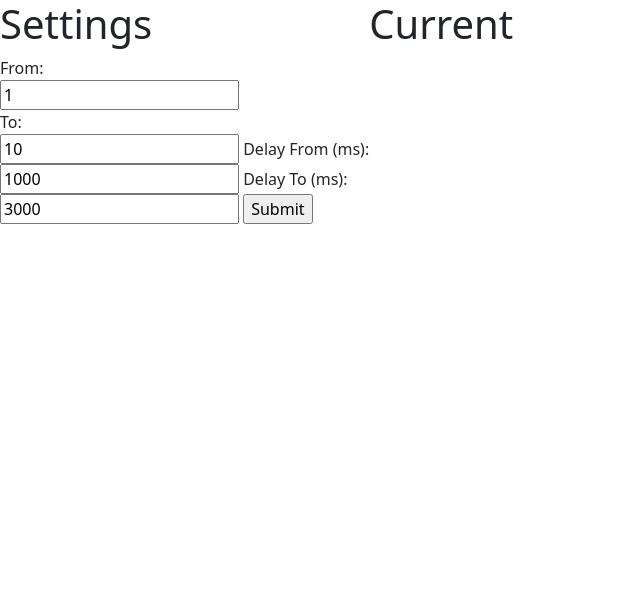
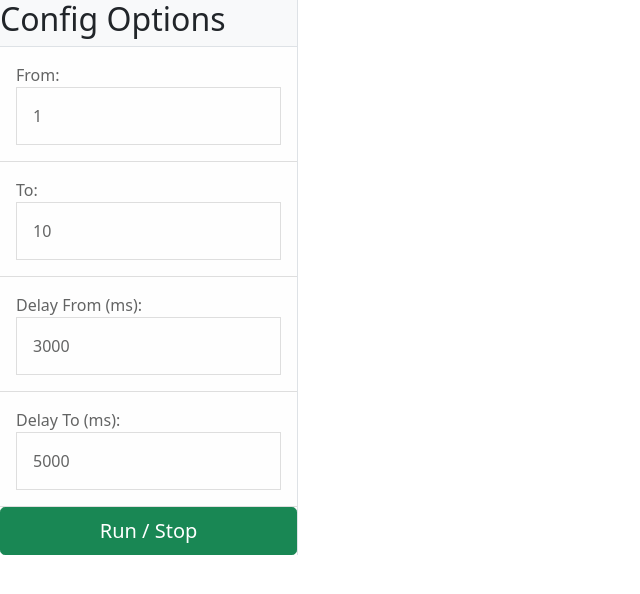
Before and after one commit to th-lange/RandomSite, a plain HTML site: page index.html in a window 1280 px wide. Shown: the whole page, without its empty margins (0-640 px from the left). Drawn offline with nearby package versions, Linux system fonts and the light colour scheme.

Commit message:
Added Basic Logic for Timer and Display

```diff
--- /dev/null
+++ b/base.css
@@ -0,0 +1,16 @@
+div.main-target {
+    width: 100%;
+    margin: 20px;
+    font-size: 80px;
+    /* 100 = viewport width, as 1vw = 1/100th of that
+       So if the container is 50% of viewport (as here)
+       then factor that into how you want it to size.
+       Let's say you like 5vw if it were the whole width,
+       then for this container, size it at 2.5vw (5 * .5 [i.e. 50%])
+    */
+    font-size: 25vw;
+    align-content: center;
+    text-align: center;
+    align-self: center;
+    position: absolute;
+}
--- a/index.html
+++ b/index.html
@@ -1,84 +1,63 @@
-<!doctype html>
-<html>
+<!DOCTYPE html>
+<html lang="en">
 <head>
-    <meta charset="utf-8">
-    <meta name="viewport" content="width=device-width, initial-scale=1">
-    <title>Bootstrap demo</title>
-    <link href="https://cdn.jsdelivr.net/npm/bootstrap@5.2.0-beta1/dist/css/bootstrap.min.css" rel="stylesheet" integrity="sha384-0evHe/X+R7YkIZDRvuzKMRqM+OrBnVFBL6DOitfPri4tjfHxaWutUpFmBp4vmVor" crossorigin="anonymous">
+    <meta charset="utf-8" />
+    <meta name="viewport" content="width=device-width, initial-scale=1, shrink-to-fit=no" />
+    <meta name="description" content="" />
+    <meta name="author" content="" />
+    <title>Simple Sidebar - Start Bootstrap Template</title>
+    <link href="base.css" rel="stylesheet" />
+    <link href="https://cdn.jsdelivr.net/npm/bootstrap@5.1.3/dist/css/bootstrap.min.css" rel="stylesheet" integrity="sha384-1BmE4kWBq78iYhFldvKuhfTAU6auU8tT94WrHftjDbrCEXSU1oBoqyl2QvZ6jIW3" crossorigin="anonymous">
+<!--    <script src="https://cdn.jsdelivr.net/npm/bootstrap@5.1.3/dist/js/bootstrap.bundle.min.js" integrity="sha384-ka7Sk0Gln4gmtz2MlQnikT1wXgYsOg+OMhuP+IlRH9sENBO0LRn5q+8nbTov4+1p" crossorigin="anonymous"></script>-->
+    <script src="https://ajax.googleapis.com/ajax/libs/jquery/3.6.0/jquery.min.js"></script>
 
-    <style>
-        html {
-            height: 100%;
-        }
-
-        body {
-            height: 100%;
-            overflow: hidden;
-            margin: 0px;  /* removes default style */
-            display: flex;  /* enables flex content for its children */
-            box-sizing: border-box;
-        }
-
-        .column {
-            height: 100%;  /* allows both columns to span the full height of the browser window */
-            display: flex;
-            flex-direction: column;  /* stacks the left and right headers above the bottom content */
-        }
-
-        #left {
-            flex-shrink: 0;  /* makes sure that content is not cut off in a smaller browser window */
-        }
-
-        .top-left {
-            flex-shink: 0;
-        }
-
-        .top-right {
-            flex-shrink: 0;
-            display: flex;
-        }
-
-        ul {
-            display: flex;
-            list-style: none;
-        }
-
-        .bottom {
-            flex-grow: 1;  /* ensures that the container will take up the full height of the parent container */
-            overflow-y: auto;  /* adds scroll to this container */
-        }
-    </style>
 
 
 </head>
 <body>
-<div id="left" class="column">
-    <div class="top-left">
-        <h1>Settings</h1>
+<div class="d-flex" id="wrapper">
+    <!-- Sidebar-->
+    <div class="border-end bg-white" id="sidebar-wrapper">
+        <div class="sidebar-heading border-bottom bg-light">
+            <h2>Config Options</h2>
+        </div>
+        <form>
+            <div class="list-group list-group-flush">
+
+                <div class="list-group-item list-group-item-action list-group-item-light p-3">
+                        <label for="valueFrom">From:</label>
+                        <input class="list-group-item list-group-item-action list-group-item-light p-3" type="text" id="valueFrom" name="valueFrom" value="1">
+                </div>
+
+                <div class="list-group-item list-group-item-action list-group-item-light p-3">
+                                <label for="valueTo">To:</label>
+                                <input class="list-group-item list-group-item-action list-group-item-light p-3" type="text" id="valueTo" name="valueTo" value="10">
+                </div>
+
+                <div class="list-group-item list-group-item-action list-group-item-light p-3">
+                                <label for="delayFrom">Delay From (ms):</label>
+                                <input class="list-group-item list-group-item-action list-group-item-light p-3" type="text" id="delayFrom" name="delayFrom" value="3000">
+                </div>
+
+                <div class="list-group-item list-group-item-action list-group-item-light p-3">
+                                <label for="delayTo">Delay To (ms):</label>
+                                <input class="list-group-item list-group-item-action list-group-item-light p-3" type="text" id="delayTo" name="delayTo" value="5000">
+                </div>
+
+                <button id="startStop" type="button" class="btn btn-lg btn-success" onClick="startStopAction();">Run / Stop</button>
+            </div>
+        </form>
     </div>
-    <div class="bottom">
-        <form>
-            <label for="valueFrom">From:</label><br>
-            <input type="text" id="valueFrom" name="valueFrom" value="1"><br>
-            <label for="valueTo">To:</label><br>
-            <input type="text" id="valueTo" name="valueTo" value="10">
-            <label for="delayFrom">Delay From (ms):</label><br>
-            <input type="text" id="delayFrom" name="delayFrom" value="1000">
-            <label for="delayTo">Delay To (ms):</label><br>
-            <input type="text" id="delayTo" name="delayTo" value="3000">
-            <input class="bi bi-play" type="submit" value="Submit">
-        </form>
+    <!-- Page content wrapper-->
+    <div id="page-content-wrapper">
+        <!-- Page content-->
+        <div class="container-fluid">
+            <div class="main-target" id="main-target">
+            </div>
 
+        </div>
     </div>
 </div>
-<div id="right" class="column">
-    <div class="top-right">
-        <h1>Current</h1>
-    </div>
-    <div class="bottom">
-
-    </div>
-</div>
-<script src="https://cdn.jsdelivr.net/npm/bootstrap@5.2.0-beta1/dist/js/bootstrap.bundle.min.js" integrity="sha384-pprn3073KE6tl6bjs2QrFaJGz5/SUsLqktiwsUTF55Jfv3qYSDhgCecCxMW52nD2" crossorigin="anonymous"></script>
 </body>
+<script type="text/javascript" src="logic.js"></script>
 </html>
--- /dev/null
+++ b/logic.js
@@ -0,0 +1,60 @@
+let started = false;
+
+async function startStopAction() {
+    if (!started) {
+        $('#startStop').addClass('btn-danger').removeClass('btn-success');
+    } else {
+        $('#startStop').removeClass('btn-danger').addClass('btn-success');
+    }
+
+    var valueFrom = parseInt($('#valueFrom').val());
+    var valueTo = parseInt($('#valueTo').val());
+
+    if (valueTo < valueFrom || valueFrom < 0) {
+        valueFrom = Math.max(0, valueFrom)
+        valueTo = Math.max(valueFrom, valueTo)
+        $('#valueTo').value = valueTo
+        console.error('Value To smaller then ValueFrom or valueFrom < 0')
+    }
+
+    var delayFrom = parseInt($('#delayFrom').val())
+    var delayTo = parseInt($('#delayTo').val())
+
+    if (delayTo < delayFrom || delayFrom < 0) {
+        delayFrom = Math.max(0, delayFrom)
+        delayTo = Math.max(delayFrom, delayTo)
+        $('#valueTo').value = delayTo
+        console.error('DelayTo smaller then DelayFrom OR DelayFrom < 0')
+    }
+
+    started = !started;
+    await until(_ => started !== true, valueFrom, valueTo, delayFrom, delayTo);
+
+}
+
+function until(conditionFunction, valueFrom, valueTo, delayFrom, delayTo) {
+
+    const poll = resolve => {
+        if(conditionFunction()) {
+            resolve();
+        } else {
+            wait = Math.floor(Math.random() * (delayFrom - delayTo + 1) ) + delayTo;
+            num = Math.floor(Math.random() * (valueFrom - valueTo + 1) ) + valueTo;
+
+            setTimeout(function() {
+                numStr = num.toString()
+                if (numStr.length < 2) {
+                    numStr = '0' + numStr;
+                }
+                console.log(numStr)
+                new Audio('https://archive.org/3/items/numbers0-100englishpronouciation/en_num_' + numStr + '.mp3').play()
+                $('#main-target').text(num)
+            }, wait)
+
+
+            setTimeout(_ => poll(resolve), wait);
+        }
+    }
+
+    return new Promise(poll);
+}
```
